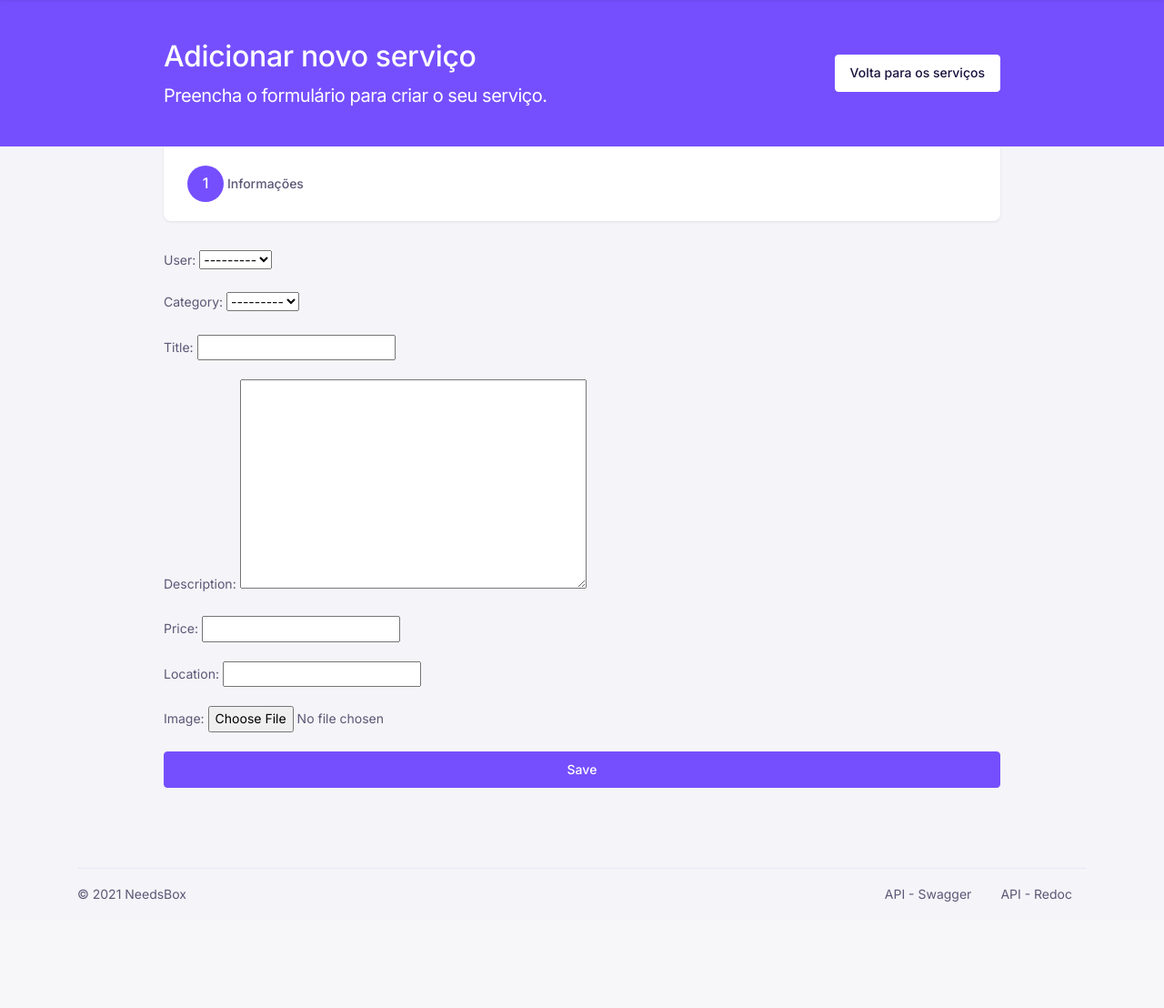
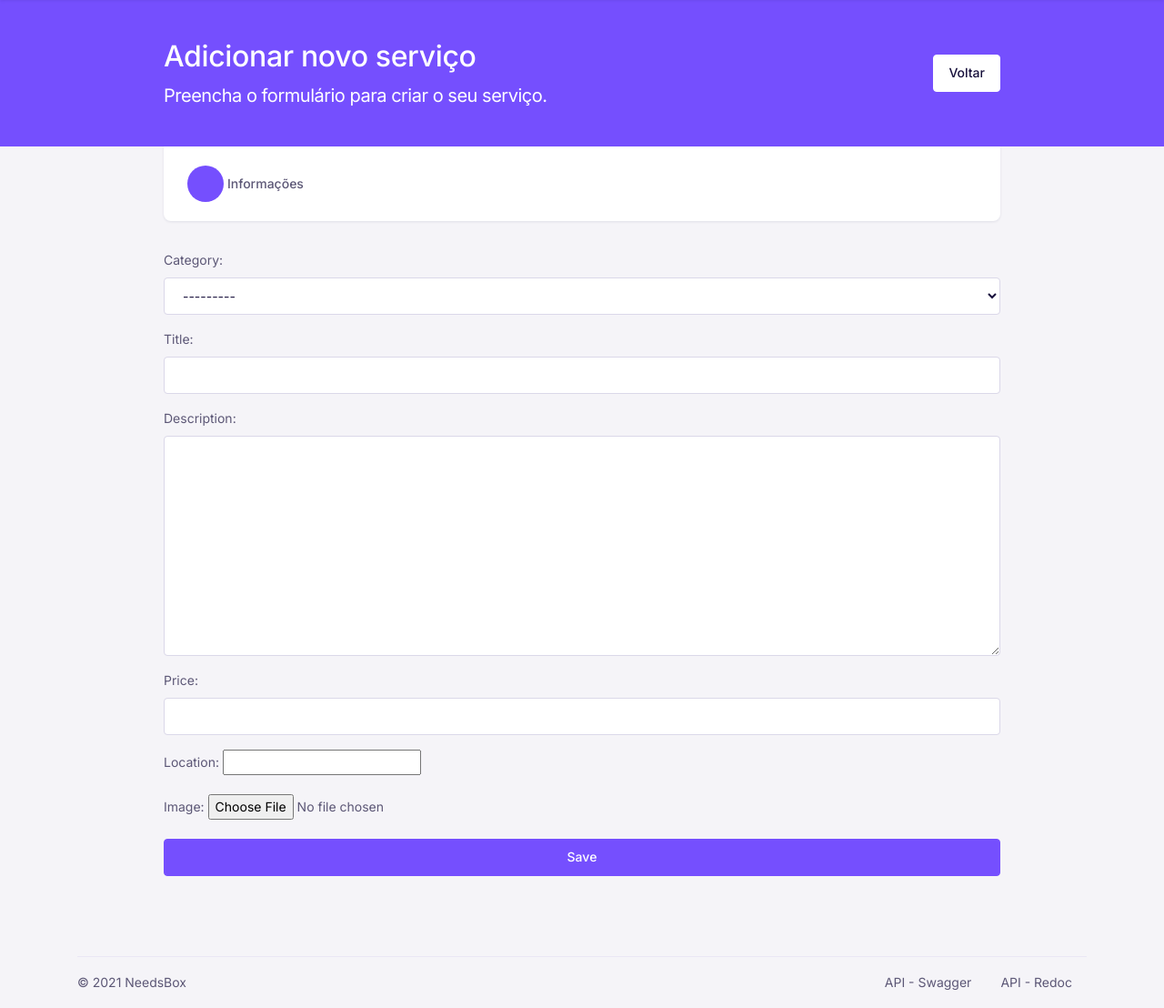
Before and after one commit to NeedsBox/needsbox, a Django app: page /create/ in a window 1280 px wide. Shown: the part 60-1168 px from the top of the page at 91% size. Before the commit the page ends 1051 px from the top, so only its background shows below. Run offline with Django 3.2, Linux system fonts and the light colour scheme; the visitor is signed in with stand-in values (Sample User, id 1); data comes from the database, SQL or seed files in the repository; data that the repository does not hold is empty; some libraries are stand-ins or nearby versions; some web fonts are replaced.

Commit message:
Adicionar Serviço

```diff
--- a/project/forms.py
+++ b/project/forms.py
@@ -5,10 +5,38 @@ from project.models import Service
 
 
 class AddServiceForm(forms.ModelForm):
+    image = forms.ImageField(),
     class Meta:
         model = Service
-        fields = '__all__'
+        fields = [
+            'category',
+            'title',
+            'description',
+            'price',
+            'location',
+            'image',
+        ]
 
         widgets = {
+            'category': forms.Select(
+                attrs={
+                    'class': 'form-control',
+                }
+                ),
+            'title': forms.TextInput(
+                attrs={
+                    'class': 'form-control',
+                }
+                ),
+            'description': forms.Textarea(
+                attrs={
+                    'class': 'form-control',
+                }
+                ),
+            'price': forms.NumberInput(
+                attrs={
+                    'class': 'form-control',
+                }
+                ),
             'location': GooglePointFieldWidget,
         }
--- a/project/templates/aux/navbar-auth-mobile.html
+++ b/project/templates/aux/navbar-auth-mobile.html
@@ -26,6 +26,11 @@
                 </a>
             </li>
             <li>
+                <a class="dropdown-item" href="{% url 'needsbox:service_form' %}">
+                    <i class="fe fe-plus mr-2"></i>Criar Serviço
+                </a>
+            </li>
+            <li>
                 <a class="dropdown-item" href="#!">
                     <i class="fe fe-settings mr-2"></i>Settings
                 </a>
--- a/project/templates/aux/navbar-auth.html
+++ b/project/templates/aux/navbar-auth.html
@@ -87,6 +87,11 @@
                     <i class="fe fe-user mr-2"></i>Profile
                 </a>
             </li>
+            <li>
+                <a class="dropdown-item" href="{% url 'needsbox:service_form' %}">
+                    <i class="fe fe-plus mr-2"></i>Criar Serviço
+                </a>
+            </li>
                 <li>
                     <a class="dropdown-item" href="#!">
                         <i class="fe fe-settings mr-2"></i>Settings
--- a/project/templates/project/service_form.html
+++ b/project/templates/project/service_form.html
@@ -17,7 +17,7 @@
               </p>
             </div>
             <div>
-              <a href="instructor-courses.html" class="btn btn-white ">Volta para os serviços</a>
+              <a href="{% url 'needsbox:index' %}" class="btn btn-white ">Voltar</a>
             </div>
           </div>
         </div>
@@ -34,14 +34,14 @@
             <div class="bs-stepper-header shadow-sm" role="tablist">
               <div class="step" data-target="#test-l-1">
                 <button type="button" class="step-trigger" role="tab" id="courseFormtrigger1" aria-controls="test-l-1">
-                  <span class="bs-stepper-circle">1</span>
+                  <span class="bs-stepper-circle"> </span>
                   <span class="bs-stepper-label">Informações</span>
                 </button>
               </div>
             </div>
             <!-- Stepper content -->
             <div class="bs-stepper-content mt-5">
-              <form action="" method="post">
+              <form action="" enctype='multipart/form-data' method="post">
                 <!-- Content one -->
                 <div id="test-l-1" role="tabpanel" class="bs-stepper-pane fade" aria-labelledby="courseFormtrigger1">
                   <!-- Card -->
--- a/project/views.py
+++ b/project/views.py
@@ -6,6 +6,8 @@ from .models import Category, Service
 from django.views.generic.edit import CreateView, UpdateView, DeleteView
 from django.urls import reverse_lazy
 from .forms import AddServiceForm
+from django.contrib.auth.mixins import LoginRequiredMixin
+from django.urls import reverse
 
 # Create your views here.
 
@@ -47,7 +49,6 @@ def search(request):
         )
 
     categorias = Category.objects.all()
-    # services = Service.objects.all()
     services_count = services.count()
 
     context = {
@@ -59,9 +60,22 @@ def search(request):
     return render(request, 'pages/search.html', context=context)
 
 
-class ServiceCreate(CreateView):
+#class ServiceCreate(CreateView):
     model = Service
     form_class = AddServiceForm
+
+# View para criar um Post
+class ServiceCreate(LoginRequiredMixin, CreateView):
+    model = Service
+    form_class = AddServiceForm
+    success_url = reverse_lazy('needsbox:index')
+    login_url = reverse_lazy('accounts:login')
+
+    def form_valid(self, form):
+        self.object = form.save(commit=False)
+        self.object.user = self.request.user
+        self.object.save()
+        return super().form_valid(form)
 
 
 class ServiceUpdate(UpdateView):
--- a/static/css/styles.css
+++ b/static/css/styles.css
@@ -21,6 +21,10 @@
   font-family: Arial;
 }
 
+option {
+  font-family: Arial;
+}
+
 .card-img-top.rounded-top {
   float: left;
   height: 150px;
```
Also changed, not shown: media/services/photomode_13122020_200450.png (added).
